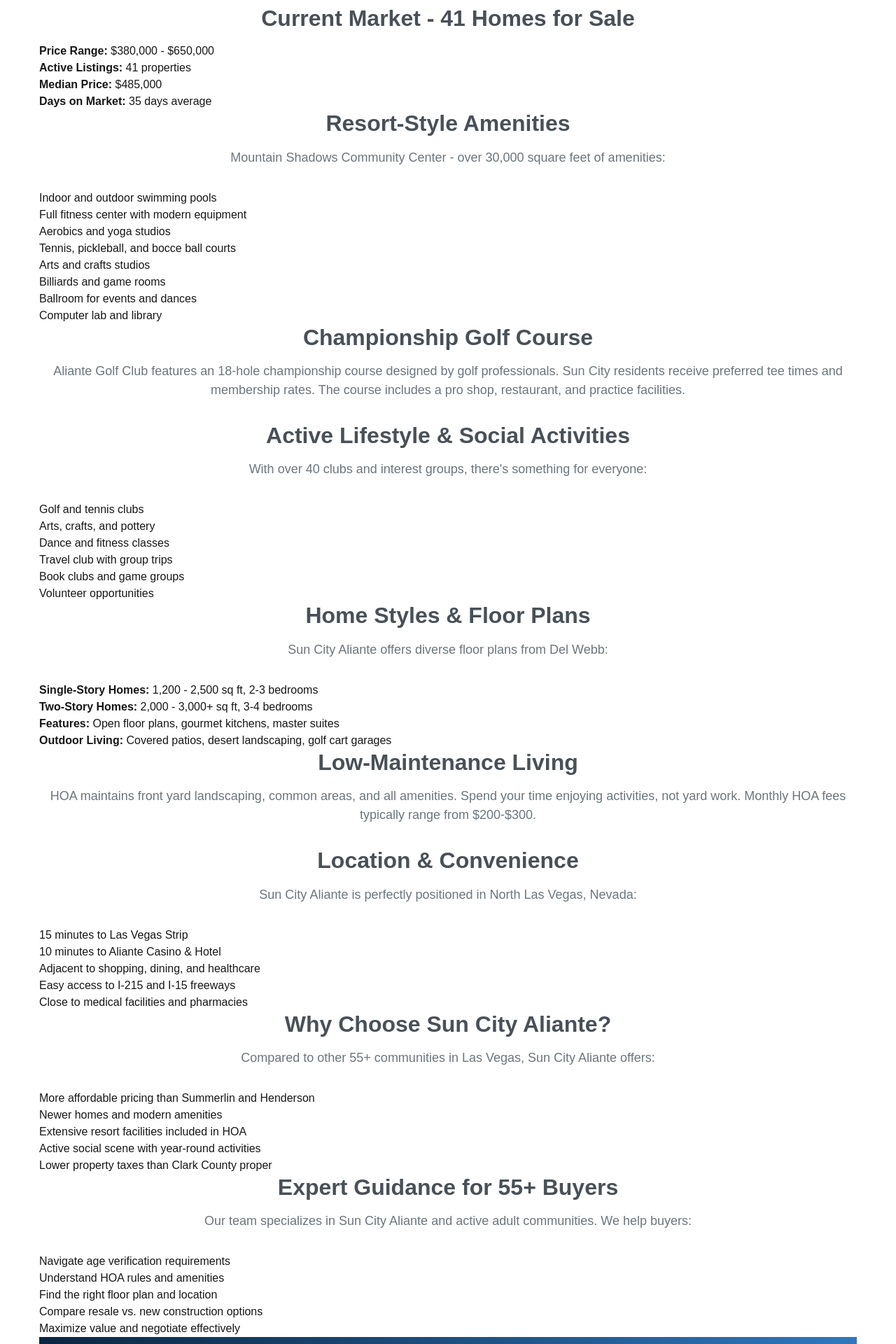
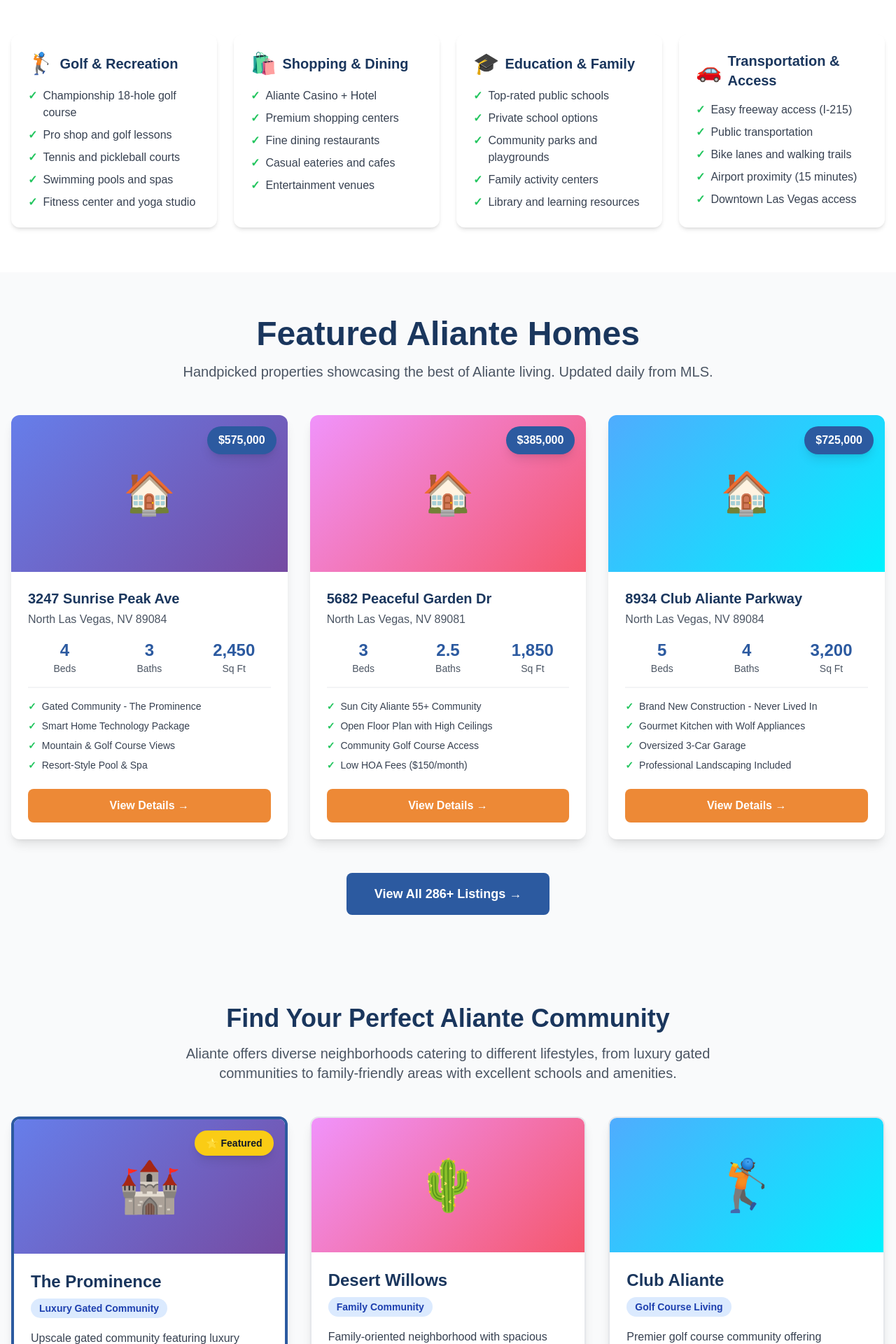
Before and after one commit to DrJanDuffy/aliantehomesforsale.com, a Next.js app: page /sun-city-aliante in a window 1280 px wide. Shown: the part 660-2580 px from the top of the page at 70% size. Built offline with nearby package versions, Linux system fonts and the light colour scheme; no server answers.

Commit message:
feat: Redesign Mortgage Calculator and Sun City Aliante pages

```diff
--- a/app/mortgage-calculator/page.tsx
+++ b/app/mortgage-calculator/page.tsx
@@ -1,37 +1,28 @@
 import type { Metadata } from 'next';
+import ContactHero from '../components/ContactHero';
+import EnhancedContactForm from '../components/EnhancedContactForm';
+import HomesMarketSnapshot from '../components/HomesMarketSnapshot';
+import HomesCTA from '../components/HomesCTA';
 
 export const metadata: Metadata = {
-  title: 'Mortgage Calculator - Aliante Home Loan Calculator & Rates',
-  description: 'Calculate your monthly mortgage payment for Aliante homes. Current rates, payment breakdown, and affordability estimates.',
-  alternates: { canonical: 'https://www.aliantehomesforsale.com/mortgage-calculator' },
+  title: 'Mortgage Calculator Aliante - Estimate Your Payment',
+  description: 'Calculate your mortgage payment for Aliante homes. Current rates, payment estimates, and lender recommendations.',
+  alternates: {
+    canonical: 'https://www.aliantehomesforsale.com/mortgage-calculator',
+  },
 };
 
 export default function MortgageCalculator() {
   return (
-    <main className="calculator-page">
-      <section className="page-hero">
-        <div className="hero-content">
-          <h1>Mortgage Calculator & Current Rates</h1>
-          <p className="hero-subtitle">Calculate your monthly payment</p>
+    <main>
+      <ContactHero />
+      <section className="py-16 px-4 bg-white">
+        <div className="container">
+          <EnhancedContactForm />
         </div>
       </section>
-      <section className="calculator-content">
-        <div className="container">
-          <h2>Calculate Your Monthly Payment</h2>
-          <p>Use our mortgage calculator to estimate your monthly payment for homes in Aliante. Interactive calculator coming soon.</p>
-
-          <h2>Current Mortgage Rates</h2>
-          <p>Contact us for current mortgage rates and lender recommendations. We work with multiple lenders to get you the best rate.</p>
-
-          <h2>First-Time Buyer Programs</h2>
-          <p>Nevada offers several first-time buyer programs with down payment assistance and reduced rates. We can help you qualify.</p>
-
-          <div className="cta-buttons">
-            <a href="/contact" className="cta-button primary">Get Pre-Approved</a>
-            <a href="/buyer-guide" className="cta-button secondary">First-Time Buyer Guide</a>
-          </div>
-        </div>
-      </section>
+      <HomesMarketSnapshot />
+      <HomesCTA />
     </main>
   );
 }
--- a/app/sun-city-aliante/page.tsx
+++ b/app/sun-city-aliante/page.tsx
@@ -1,141 +1,26 @@
 import type { Metadata } from 'next';
+import NeighborhoodsHero from '../components/NeighborhoodsHero';
+import NeighborhoodCards from '../components/NeighborhoodCards';
+import CommunityAmenities from '../components/CommunityAmenities';
+import EnhancedFeaturedProperties from '../components/EnhancedFeaturedProperties';
+import NeighborhoodsCTA from '../components/NeighborhoodsCTA';
 
 export const metadata: Metadata = {
-  title: 'Sun City Aliante Homes for Sale North Las Vegas Nevada - 55+ Community',
-  description: 'Sun City Aliante homes for sale in North Las Vegas, Nevada. Active adult 55+ Del Webb community. Resort amenities, golf, social activities. 41+ properties available. Call (702) 707-7273.',
-  keywords: 'Sun City Aliante homes for sale, Sun City Aliante North Las Vegas, 55+ community Nevada, Del Webb Aliante, active adult Las Vegas',
-  alternates: { canonical: 'https://www.aliantehomesforsale.com/sun-city-aliante' },
+  title: 'Sun City Aliante 55+ Community - Active Adult Living',
+  description: 'Sun City Aliante active adult 55+ community. Resort-style amenities, golf courses, social activities.',
+  alternates: {
+    canonical: 'https://www.aliantehomesforsale.com/sun-city-aliante',
+  },
 };
 
-export default function SunCityAliantePage() {
+export default function SunCityAliante() {
   return (
-    <main className="sun-city-page">
-      <section className="page-hero">
-        <div className="hero-content">
-          <h1>Sun City Aliante Homes for Sale in North Las Vegas, Nevada</h1>
-          <p className="hero-subtitle">Active Adult 55+ Community by Del Webb - 41 Properties Available</p>
-        </div>
-      </section>
-
-      <section className="sun-city-content">
-        <div className="container">
-          <h2>About Sun City Aliante</h2>
-          <p>
-            Sun City Aliante is a premier active adult 55+ community in North Las Vegas, Nevada, developed by Del Webb (Pulte Homes). This master-planned community features resort-style amenities, championship golf, and an active lifestyle perfect for retirees and semi-retirees.
-          </p>
-          <p>
-            With over 7,000 homes built since 2003, Sun City Aliante is one of Nevada's most popular age-restricted communities. The community spans over 1,500 acres and offers single-story and two-story homes ranging from 1,200 to 3,000+ square feet.
-          </p>
-
-          <h2>Current Market - 41 Homes for Sale</h2>
-          <div className="market-stats">
-            <div className="stat">
-              <strong>Price Range:</strong> $380,000 - $650,000
-            </div>
-            <div className="stat">
-              <strong>Active Listings:</strong> 41 properties
-            </div>
-            <div className="stat">
-              <strong>Median Price:</strong> $485,000
-            </div>
-            <div className="stat">
-              <strong>Days on Market:</strong> 35 days average
-            </div>
-          </div>
-
-          <h2>Resort-Style Amenities</h2>
-          <p>Mountain Shadows Community Center - over 30,000 square feet of amenities:</p>
-          <ul>
-            <li>Indoor and outdoor swimming pools</li>
-            <li>Full fitness center with modern equipment</li>
-            <li>Aerobics and yoga studios</li>
-            <li>Tennis, pickleball, and bocce ball courts</li>
-            <li>Arts and crafts studios</li>
-            <li>Billiards and game rooms</li>
-            <li>Ballroom for events and dances</li>
-            <li>Computer lab and library</li>
-          </ul>
-
-          <h2>Championship Golf Course</h2>
-          <p>
-            Aliante Golf Club features an 18-hole championship course designed by golf professionals. Sun City residents receive preferred tee times and membership rates. The course includes a pro shop, restaurant, and practice facilities.
-          </p>
-
-          <h2>Active Lifestyle & Social Activities</h2>
-          <p>
-            With over 40 clubs and interest groups, there's something for everyone:
-          </p>
-          <ul>
-            <li>Golf and tennis clubs</li>
-            <li>Arts, crafts, and pottery</li>
-            <li>Dance and fitness classes</li>
-            <li>Travel club with group trips</li>
-            <li>Book clubs and game groups</li>
-            <li>Volunteer opportunities</li>
-          </ul>
-
-          <h2>Home Styles & Floor Plans</h2>
-          <p>
-            Sun City Aliante offers diverse floor plans from Del Webb:
-          </p>
-          <ul>
-            <li><strong>Single-Story Homes:</strong> 1,200 - 2,500 sq ft, 2-3 bedrooms</li>
-            <li><strong>Two-Story Homes:</strong> 2,000 - 3,000+ sq ft, 3-4 bedrooms</li>
-            <li><strong>Features:</strong> Open floor plans, gourmet kitchens, master suites</li>
-            <li><strong>Outdoor Living:</strong> Covered patios, desert landscaping, golf cart garages</li>
-          </ul>
-
-          <h2>Low-Maintenance Living</h2>
-          <p>
-            HOA maintains front yard landscaping, common areas, and all amenities. Spend your time enjoying activities, not yard work. Monthly HOA fees typically range from $200-$300.
-          </p>
-
-          <h2>Location & Convenience</h2>
-          <p>
-            Sun City Aliante is perfectly positioned in North Las Vegas, Nevada:
-          </p>
-          <ul>
-            <li>15 minutes to Las Vegas Strip</li>
-            <li>10 minutes to Aliante Casino & Hotel</li>
-            <li>Adjacent to shopping, dining, and healthcare</li>
-            <li>Easy access to I-215 and I-15 freeways</li>
-            <li>Close to medical facilities and pharmacies</li>
-          </ul>
-
-          <h2>Why Choose Sun City Aliante?</h2>
-          <p>
-            Compared to other 55+ communities in Las Vegas, Sun City Aliante offers:
-          </p>
-          <ul>
-            <li>More affordable pricing than Summerlin and Henderson</li>
-            <li>Newer homes and modern amenities</li>
-            <li>Extensive resort facilities included in HOA</li>
-            <li>Active social scene with year-round activities</li>
-            <li>Lower property taxes than Clark County proper</li>
-          </ul>
-
-          <h2>Expert Guidance for 55+ Buyers</h2>
-          <p>
-            Our team specializes in Sun City Aliante and active adult communities. We help buyers:
-          </p>
-          <ul>
-            <li>Navigate age verification requirements</li>
-            <li>Understand HOA rules and amenities</li>
-            <li>Find the right floor plan and location</li>
-            <li>Compare resale vs. new construction options</li>
-            <li>Maximize value and negotiate effectively</li>
-          </ul>
-
-          <div className="cta-section">
-            <h2>Ready to Tour Sun City Aliante?</h2>
-            <p>Schedule a personalized tour of Sun City Aliante and available homes</p>
-            <div className="cta-buttons">
-              <a href="/contact" className="cta-button primary">Schedule Sun City Tour - Call (702) 707-7273</a>
-              <a href="/builders/del-webb" className="cta-button secondary">Learn About Del Webb Homes</a>
-            </div>
-          </div>
-        </div>
-      </section>
+    <main>
+      <NeighborhoodsHero />
+      <CommunityAmenities />
+      <EnhancedFeaturedProperties />
+      <NeighborhoodCards />
+      <NeighborhoodsCTA />
     </main>
   );
 }
```
